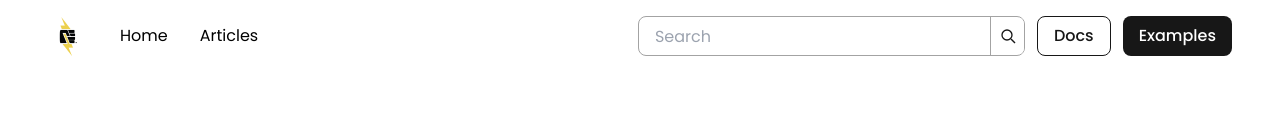
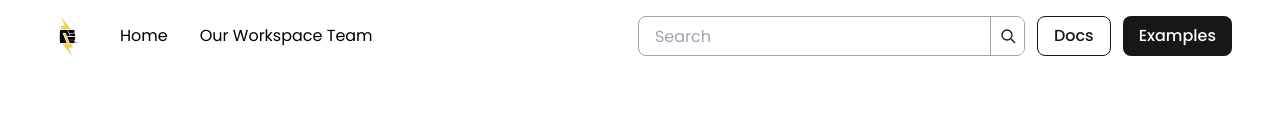
Before and after one commit to rolandbenedetti73/evolve-digital-flow, a Next.js app: page /examples in a window 1280 px wide. Shown: the top 139 px of the page. Built offline with nearby package versions, Linux system fonts and the light colour scheme.

Commit message:
refactor: update article paths and navigation to use new slug structure

```diff
--- a/components/header/nav.tsx
+++ b/components/header/nav.tsx
@@ -16,8 +16,8 @@ export const navItems = {
       label: "Home",
     },
     {
-      href: "/articles",
-      label: "Articles",
+      href: "/our-workspace-team",
+      label: "Our Workspace Team",
     },
   ],
   buttons: [
@@ -64,7 +64,7 @@ export default function NavMenu() {
         className={cn(
           "text-popover-foreground z-50 mt-4 h-screen w-screen bg-white pt-4 shadow-md outline-none",
           "data-[state=open]:animate-in data-[state=open]:slide-in-from-right-full data-[state=open]:duration-300",
-          "data-[state=closed]:animate-out data-[state=closed]:slide-out-to-right-full data-[state=closed]:duration-300",
+          "data-[state=closed]:animate-out data-[state=closed]:slide-out-to-right-full data-[state=closed]:duration-300"
         )}
         align="start"
       >
--- a/pages/api/pantheoncloud/[...command].ts
+++ b/pages/api/pantheoncloud/[...command].ts
@@ -9,7 +9,7 @@ import { getAuthorById, listAuthors } from "../../../lib/pcc-metadata-groups";
 export const pantheonAPIOptions: PantheonAPIOptions = {
   resolvePath: getArticleURLFromSiteWithOptions({
     // The base path to use for the URL.
-    basePath: "/articles",
+    basePath: "/our-workspace-team",
     // Maximum depth to include in the URL. If it is -1, it will include all the categories. If it is 0, it will only include the article. If it is 1, it will include the article's slug or id and its immediate parent category and so on.
     maxDepth: -1,
   }),
--- a/pages/articles/index.tsx
+++ b/pages/our-workspace-team/index.tsx
@@ -41,10 +41,13 @@ export default function ArticlesListTemplate({
 }: Props) {
   return (
     <Layout>
-      <NextSeo title="Articles" description="Articles" />
+      <NextSeo
+        title="Our Workspace Team"
+        description="Members of our workspace team"
+      />
 
       <ArticleList
-        headerText="Articles"
+        headerText="Our Workspace Team"
         articles={articles}
         cursor={cursor}
         totalCount={totalCount}
```
Also changed, not shown: pages/our-workspace-team/[...uri].tsx (renamed from pages/articles/[...uri].tsx), 1 other file (tests, documents, lock files or other folders).
